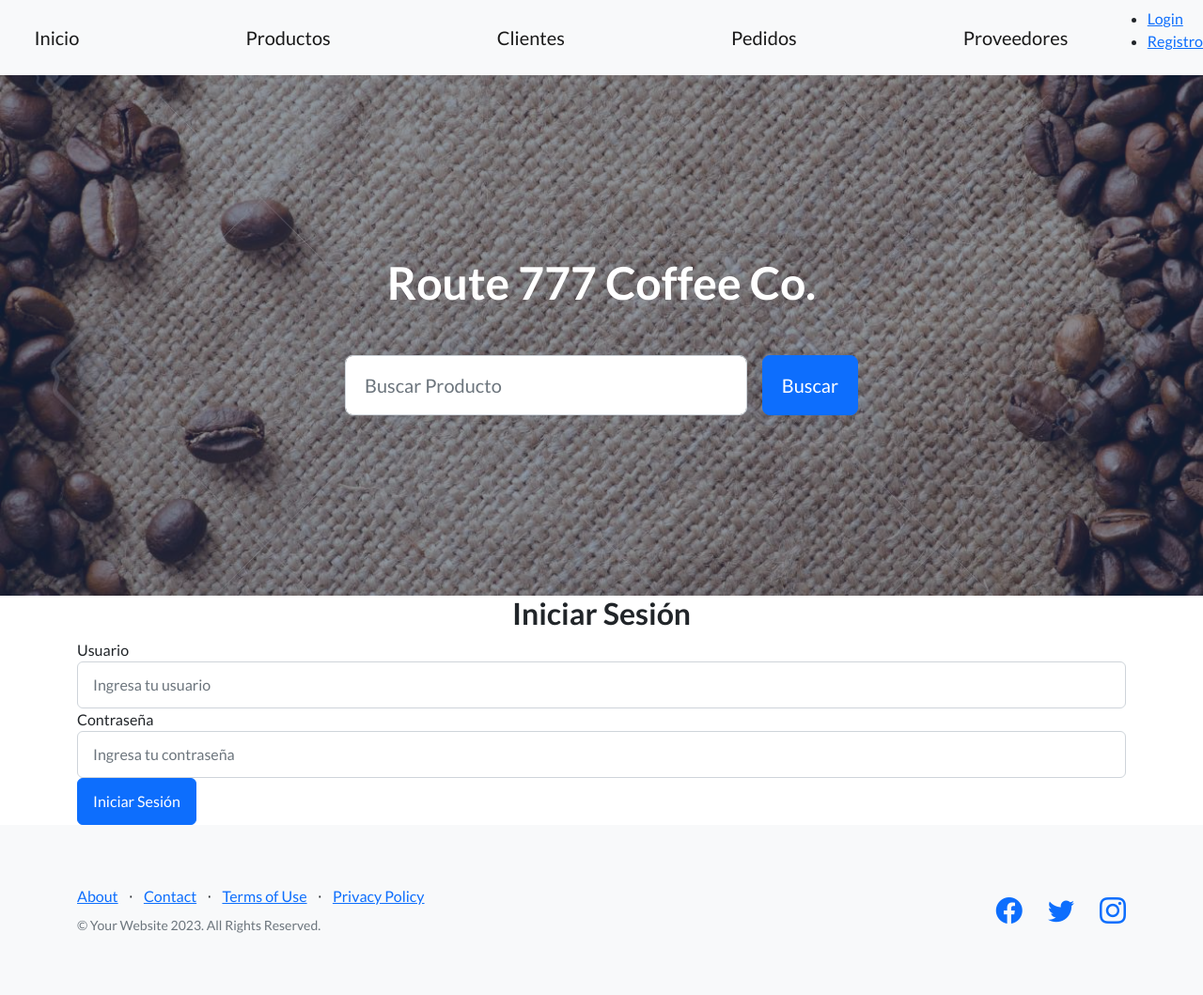
After one commit to bryanvela98/cafewebpage, a Django app: template coffee_app/templates/login.html in a window 1280 px wide. The commit adds this page. Shown: the whole page at 94% size. Run offline with Django 3.2, Linux system fonts and the light colour scheme; the template is opened without the code that fills it, so the values that code supplies are empty; some libraries are stand-ins or nearby versions.

Commit message:
proyecto al 80%

```diff
--- a/coffee_app/templates/base.html
+++ b/coffee_app/templates/base.html
@@ -23,7 +23,6 @@
     <body>
         <!-- Navigation-->
         <nav class="navbar navbar-light bg-light static-top">
-
             <div class="container">
                 <a class="navbar-brand" href={% url 'inicio' %}>Inicio</a>
                 <a class="navbar-brand" href={% url 'productos' %}>Productos</a>
@@ -31,6 +30,15 @@
                 <a class="navbar-brand" href={% url 'pedidos' %}>Pedidos</a>
                 <a class="navbar-brand" href={% url 'proveedores' %}>Proveedores</a>
             </div>
+            <ul>
+                <!-- Otras opciones de navegación aquí -->
+                {% if user.is_authenticated %}
+                    <li><a href="{% url 'logout' %}">Logout</a></li>
+                {% else %}
+                    <li><a href="{% url 'login' %}">Login</a></li>
+                    <li><a href="{% url 'register' %}">Registro</a></li>  <!-- Agregar esta línea -->
+                {% endif %}
+            </ul>
         </nav>
         <!-- Masthead-->
         <header class="masthead">
--- /dev/null
+++ b/coffee_app/templates/login.html
@@ -0,0 +1,32 @@
+{% extends 'base.html' %}
+
+{% block contenidoquecambia %}
+{% block content %}
+    <div class="container login-container">
+        <h2 class="text-center">Iniciar Sesión</h2>
+
+        {% if messages %}
+            <div class="alert alert-danger">
+                <ul>
+                    {% for message in messages %}
+                        <li>{{ message }}</li>
+                    {% endfor %}
+                </ul>
+            </div>
+        {% endif %}
+
+        <form method="post" action="{% url 'login' %}" class="login-form">
+            {% csrf_token %}
+            <div class="form-group">
+                <label for="username">Usuario</label>
+                <input type="text" name="username" class="form-control" id="username" placeholder="Ingresa tu usuario">
+            </div>
+            <div class="form-group">
+                <label for="password">Contraseña</label>
+                <input type="password" name="password" class="form-control" id="password" placeholder="Ingresa tu contraseña">
+            </div>
+            <button type="submit" class="btn btn-primary btn-block">Iniciar Sesión</button>
+        </form>
+    </div>
+{% endblock %}
+{% endblock contenidoquecambia %}
--- a/coffee_project/settings.py
+++ b/coffee_project/settings.py
@@ -128,3 +128,8 @@ STATIC_URL = '/static/'
 STATICFILES_DIRS = [
     os.path.join(BASE_DIR, 'coffee_app', 'static'),
 ]
+
+LOGIN_REDIRECT_URL = 'inicio'  # Cambia 'inicio' por la URL a la que quieres redirigir después del login
+LOGOUT_REDIRECT_URL = 'inicio'  # Cambia 'inicio' por la URL a la que quieres redirigir después del logout
+
+LANGUAGE_CODE = 'es'
```
Also changed, not shown: coffee_app/templates/logout.html (added, +9 -0 lines), coffee_app/templates/register.html (added, +14 -0 lines), coffee_app/urls.py (+10 -1 lines), coffee_app/views.py (+29 -0 lines), db.sqlite3.
